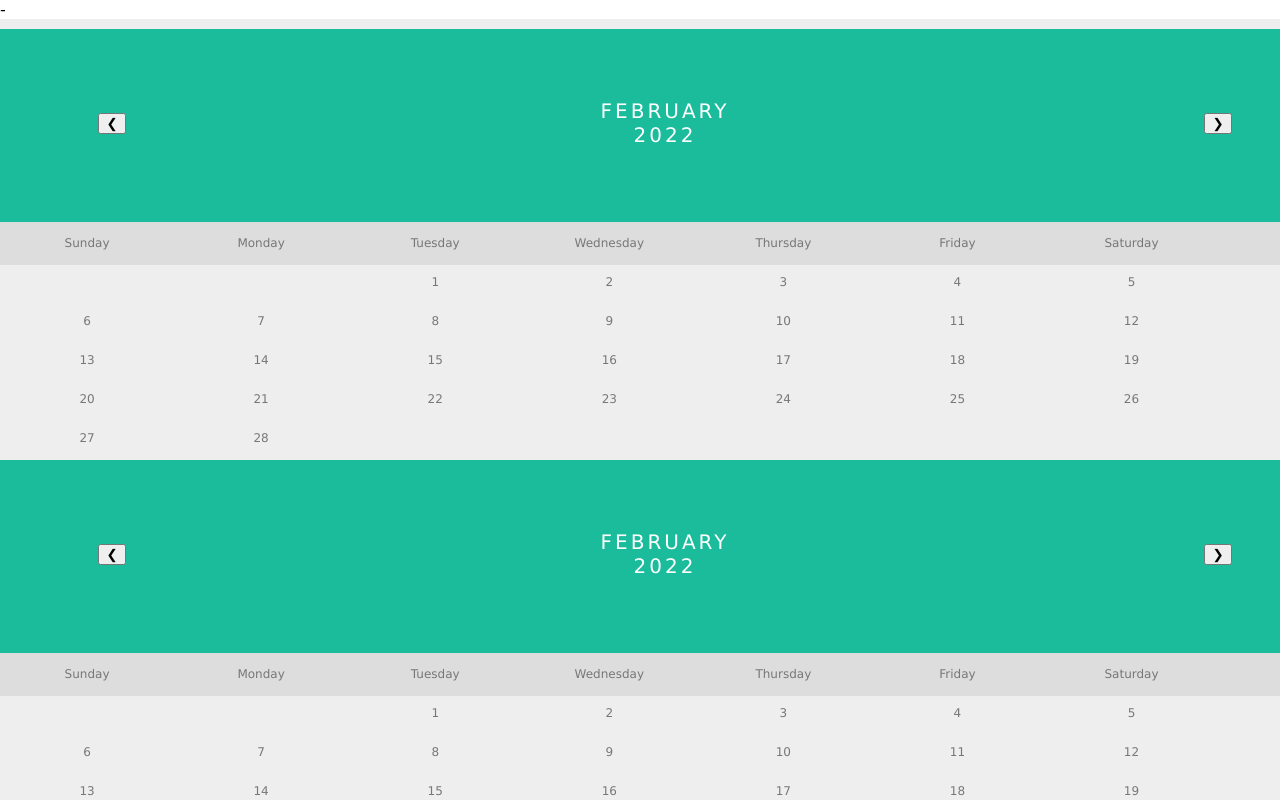
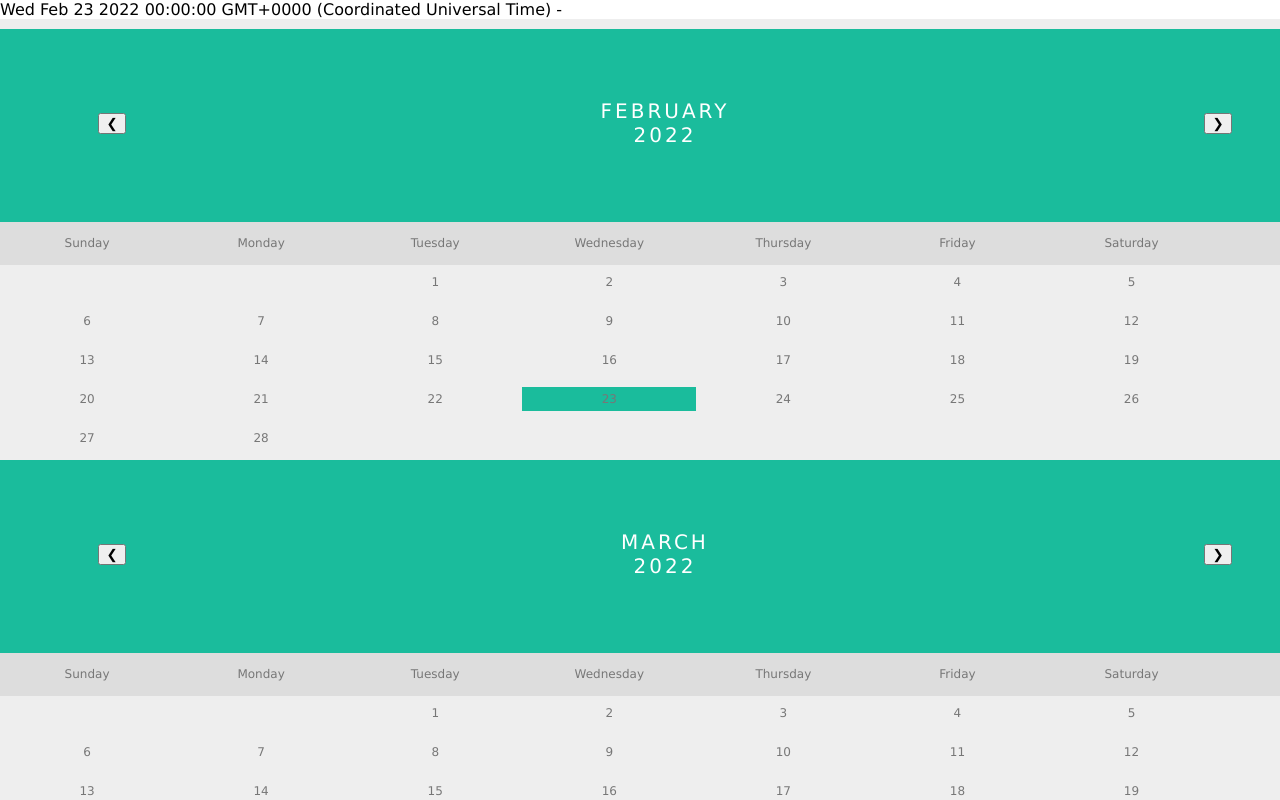
Before and after one commit to frcruz/fan-challenge, a React (Create React App) app: page / in a window 1280 px wide. Shown: the top 800 px of the page. Built offline with nearby package versions, Linux system fonts and the light colour scheme.

Commit message:
can now select a range and hilights all dates in between selection, clicking a date before start date resets selection

```diff
--- a/src/App.js
+++ b/src/App.js
@@ -1,40 +1,29 @@
 import React, { useState, useCallback} from 'react';
 import './App.css';
 import Calendar from './Calendar.js'
-import DatePicker from "react-datepicker";
 
 import "react-datepicker/dist/react-datepicker.css";
 
 
 function App() {
   const startDate = new Date();
-  const [selectedStart, setSelectedStart] = useState('');
+  const [selectedStart, setSelectedStart] = useState(new Date(startDate.getFullYear(), startDate.getMonth(), startDate.getDate()));
   const [endDate, setEndDate] = useState('');
-  const [activeDates, setActiveDates] = useState([startDate, endDate]);
-  const [hoverEndDate, setHoverEndDate] = useState(startDate);
 
   const selectDateCallback = (date) => {
     if(date < selectedStart || selectedStart === '') {
       setSelectedStart(date);
+      setEndDate('');
     }
     else {
       setEndDate(date);
     }
-    setActiveDates([selectedStart, endDate]);
-    console.log(selectedStart);
-    console.log(endDate);
   }
 
-  const onMouseHoverCallback = (date) => {
-    if(date > selectedStart) {
-      console.log("Hover overed: " + date);
-      setHoverEndDate(date);
-    }
-  }
   return (
     <div>
       {selectedStart.toString()} - {endDate.toString()}
-      <Calendar selectDateCallback={selectDateCallback} startDate={startDate} activeDates={[startDate, endDate]} numMonths={6} hoverEndDate={hoverEndDate} onMouseHoverCallback={onMouseHoverCallback}/>
+      <Calendar selectDateCallback={selectDateCallback} startDate={startDate} activeDates={[selectedStart, endDate]} numMonths={6}/>
     </div>
   );
 }
--- a/src/Calendar.js
+++ b/src/Calendar.js
@@ -1,16 +1,7 @@
-import React, { useEffect, useState } from 'react';
+import React, { useEffect, useState, useRef} from 'react';
 import Day from './Day.js'
 import './Calendar.css'
 function Calendar(props) {
-    const daysOfWeek =  {
-        0: 'Sunday',
-        1: 'Monday',
-        2: 'Tuesday',
-        3: 'Wednesday',
-        4: 'Thursday',
-        5: 'Friday',
-        6: 'Saturday'
-    };
     const months = {
         0: 'January',
         1: 'February',
@@ -25,14 +16,14 @@ function Calendar(props) {
         10: 'November',
         11: 'December'
     };
-    const [startDate, setStartDate] = useState(props.startDate);
-    const [header, setheader] = useState(
-        <div>
+
+    function generateMonthHeader(date) {
+        return <div>
         <div className="month">
             <ul>
                 <li className="prev"><button>&#10094;</button></li>
                 <li className="next"><button>&#10095;</button></li>
-                    <li>{months[startDate.getMonth()]}<br/><span>{startDate.getFullYear()}</span></li>
+                <li>{months[date.getMonth()]}<br/><span>{date.getFullYear()}</span></li>
             </ul>
         </div>
         <ul className="weekdays">
@@ -46,36 +37,38 @@ function Calendar(props) {
 
         </ul>
     </div>
-    );
+    }
+
     function renderMonth(month) {
 
         let days = [];
-        let months = new Date(month);
+        let currentMonth = new Date(month);
         for(let j = 0; j < props.numMonths; j++) {
             days.push([]);
-            let day = new Date(months.getFullYear(), months.getMonth(), 1);
-            days[j].push(header);
+            let day = new Date(currentMonth.getFullYear(), currentMonth.getMonth(), 1);
+            days[j].push(generateMonthHeader(currentMonth));
             if(day.getDay() !== 0) {
                 for(let i = 0; i < day.getDay(); i++) {
                     days[j].push(<li key={i - day.getDay()}></li>);
                 }
             }
-            while (day.getMonth() === months.getMonth()) {
-                days[j].push(<li key={day.getDate()}><Day selectDateCallback={props.selectDateCallback} date={new Date(day)} activeDates={props.activeDates} hoverEndDate={props.hoverEndDate} onMouseHoverCallback={props.onMouseHoverCallback}/></li>);
+            while (day.getMonth() === currentMonth.getMonth()) {
+                let [start, end] = props.activeDates;
+                let active = false;
+                if((day >= start && day <= end) || (day.getTime() === start.getTime() && end === '')) {
+                    active = true;
+                }
+                days[j].push(<li key={day.getDate()}><Day active={active} selectDateCallback={props.selectDateCallback} date={new Date(day)} activeDates={props.activeDates} hoverEndDate={props.hoverEndDate} onMouseHoverCallback={props.onMouseHoverCallback}/></li>);
                 day.setDate(day.getDate() + 1);
             }
-            months.setMonth(months.getMonth() + 1);
-            //console.log(months);
+            currentMonth.setMonth(currentMonth.getMonth() + 1);
         }
-        //console.log(days);
         return days;
     };
-    useEffect(() => {
-        renderMonth(startDate);
-    });
+
     return (
         <div>
-            <ul className="days">{renderMonth(startDate)}</ul>
+            <ul className="days">{renderMonth(props.startDate)}</ul>
         </div>
 
     );
--- a/src/Day.js
+++ b/src/Day.js
@@ -2,32 +2,16 @@ import React, { useState, useEffect, useRef} from 'react';
 import "./Day.css"
 function Day(props) {
     const classes = ['day'];
-    var active = useRef(false);
+    const [active, setActive] = useState(props.active);
+
     function onClick() {
-        active.current = true;
+        setActive(true);
         props.selectDateCallback(props.date);
     }
 
-    /*function onMouseEnter(e) {
-        if(props.date > start) {
-            props.onMouseHoverCallback(props.date);
-            e.target.style.background = 'red';
-        }
-    }
-    function onMouseLeave(e) {
-        e.target.style.background = '#eee';
-    }*/
-    useEffect(() => {
-        let [start, end] = props.activeDates;
-        if(props.date >= start && props.date <= end) {
-            active.current = true;
-        }
-        else {
-            active.current = false;
-        }
-    });
     return (
-      <div className={classes + (active.current ? ' active' : '')} onClick={() => onClick()} >
+      <div className={classes + (props.active ? ' active' : '')} onClick={() => onClick()} >
+          {active}
            {props.date.getDate()}
       </div>
     );
```
Lines whose indentation alone changed are shown as unchanged.
